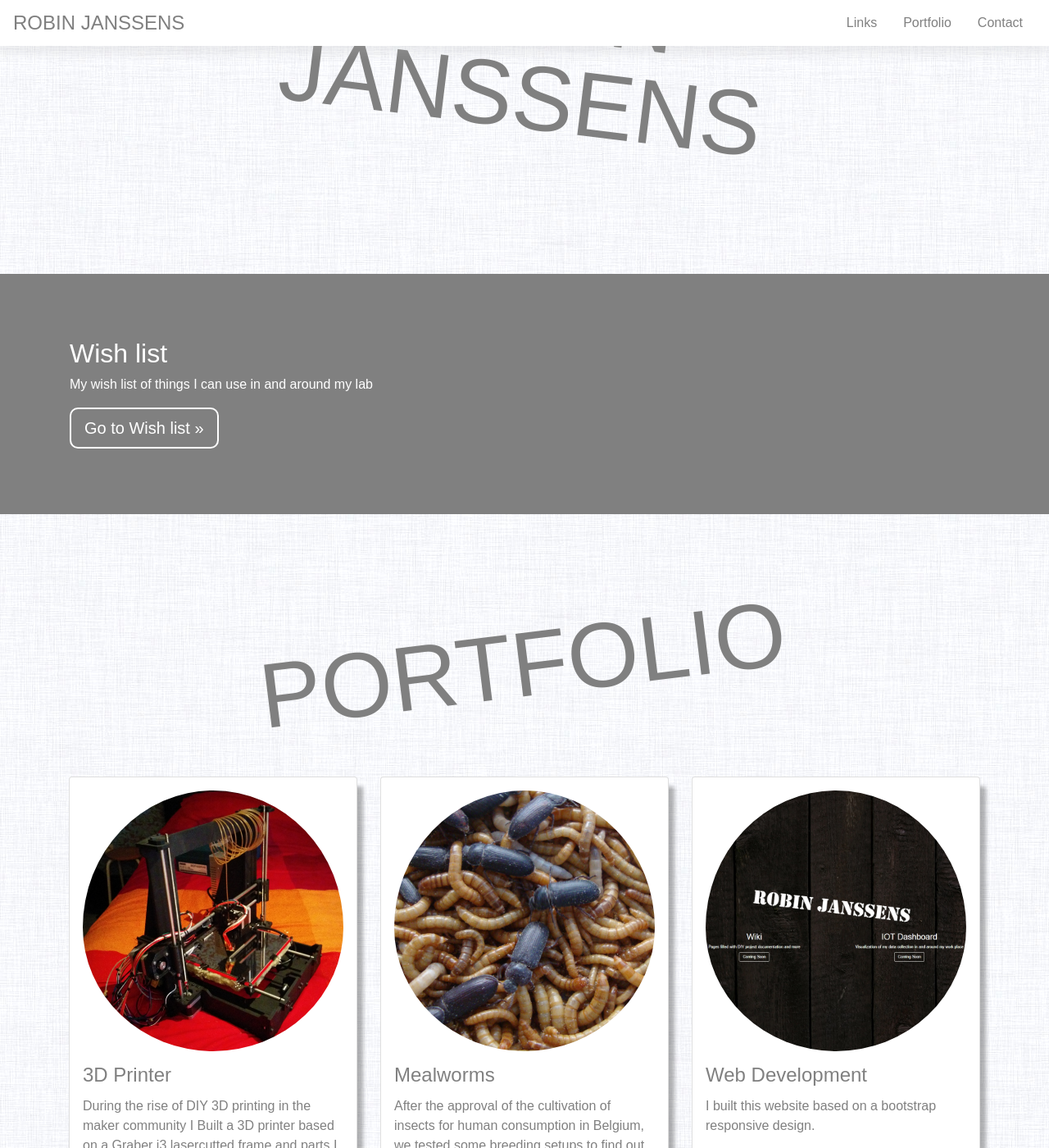
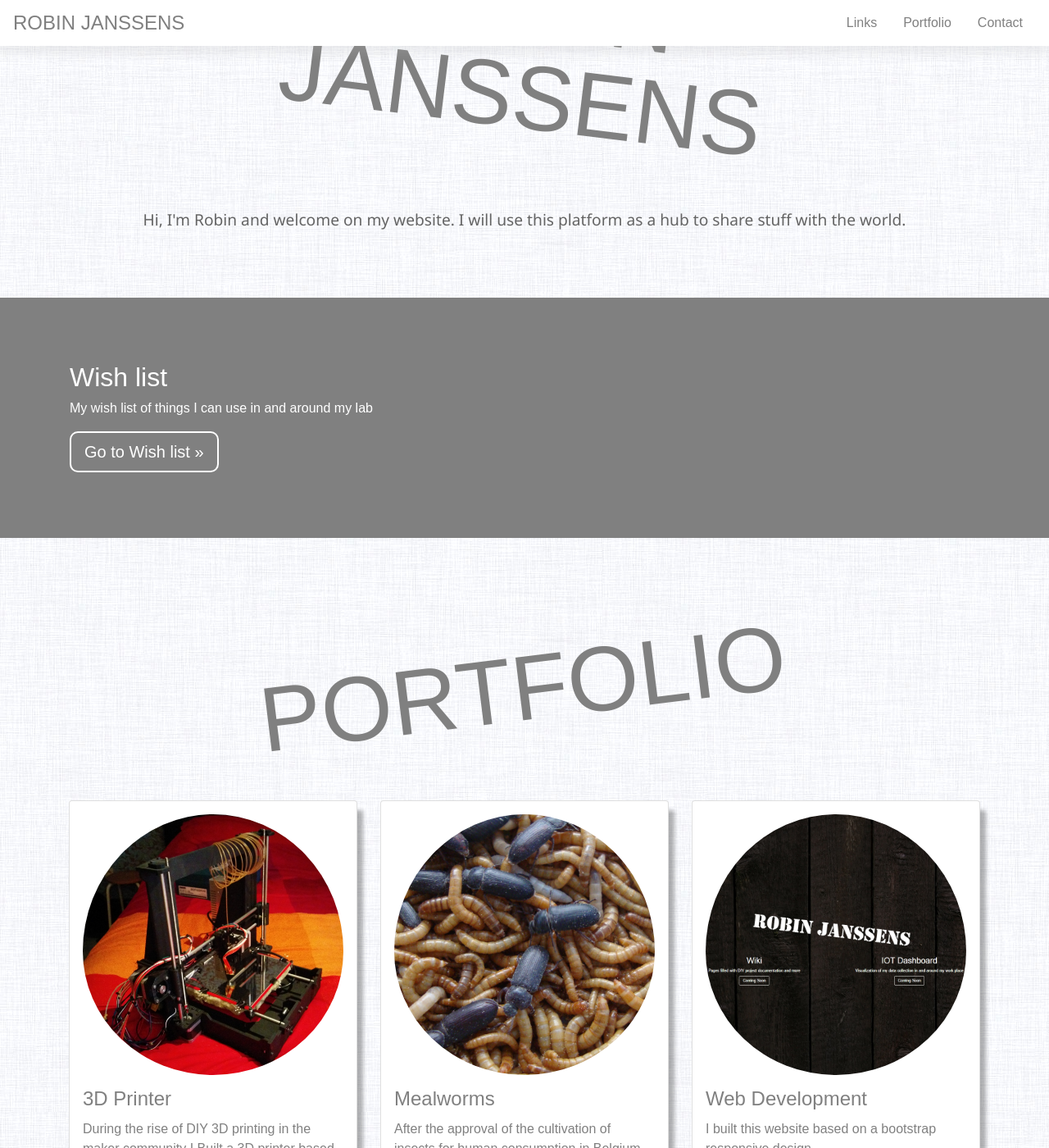
Before and after one commit to robinjanssens/robinjanssens.net, a Jekyll site: the page built from index.md, in a window 1280 px wide and 1400 px high, scrolled down 234 px. Shown: the whole window at 82% size. Built offline with Jekyll 4.4.1, drawn with Linux system fonts in a browser that asks for light colours; nearby versions of some CDN libraries; some web fonts are replaced; comment, search, counter and statistics services are not loaded.

Commit message:
added introduction

```diff
--- a/_layouts/home.html
+++ b/_layouts/home.html
@@ -52,6 +52,11 @@
       <div class="container">
         <div class="row">
           <span class="graffiti rotate-clockwise">ROBIN<br>JANSSENS</span>
+        </div>
+        <div class="row">
+          <span class="introduction">
+            {{ page.introduction }}
+          </span>
         </div>
       </div>
     </section>
--- a/assets/css/style.css
+++ b/assets/css/style.css
@@ -52,6 +52,13 @@ h1, h2, h3, h4, h5, h6, p {
   -ms-transform: rotate(-7deg); /* IE 9 */
   -webkit-transform: rotate(-7deg); /* Chrome, Safari, Opera */
   transform: rotate(-7deg);
+}
+.introduction {
+  font-family: 'Noto Sans', sans-serif;
+  font-size: 1.2rem;
+  color: rgb(100,100,100);
+  width: 100%;
+  text-align: center;
 }
 
 .btn-outline-primary {
--- a/index.md
+++ b/index.md
@@ -3,4 +3,5 @@
 # To modify the layout, see https://jekyllrb.com/docs/themes/#overriding-theme-defaults
 
 layout: home
+introduction: Hi, I'm Robin and welcome on my website. I will use this platform as a hub to share stuff with the world.
 ---
```
